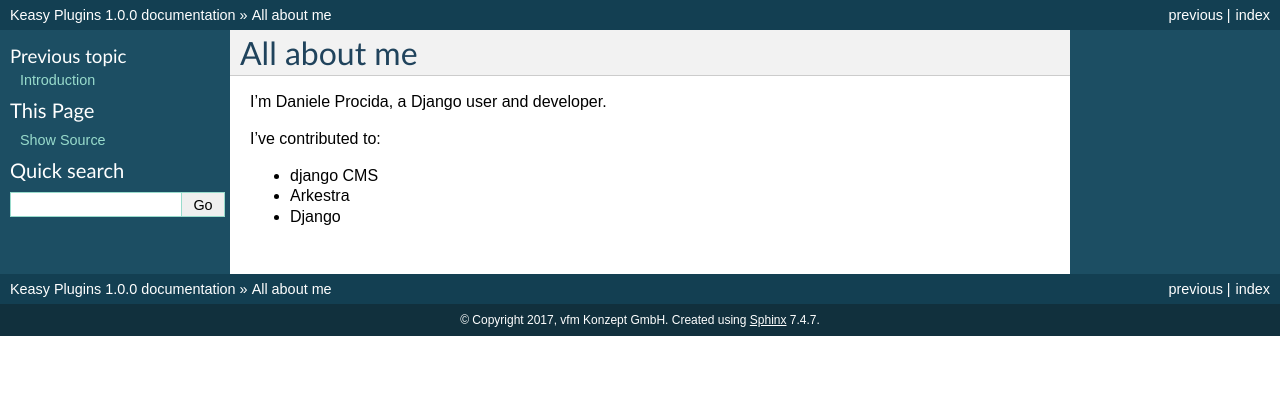
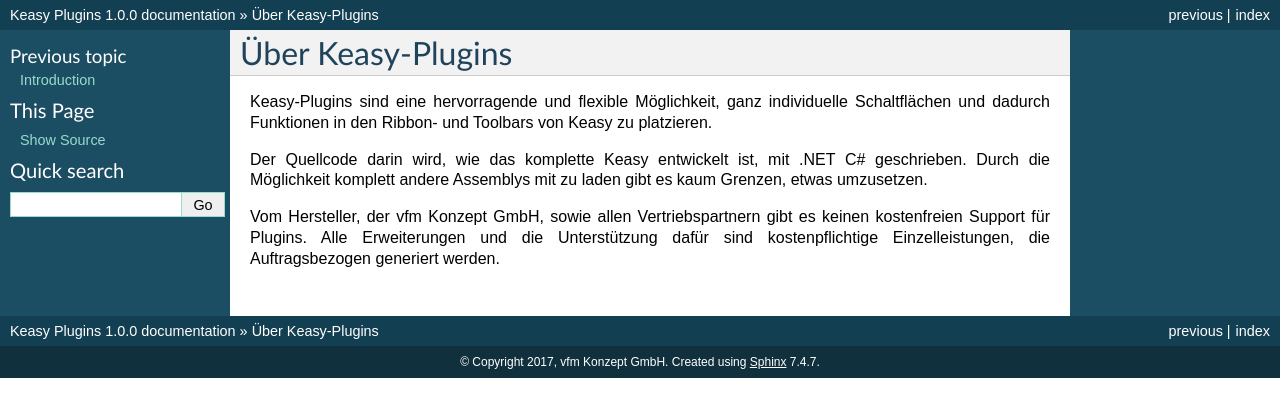
Before and after one commit to vfm/KeasyPlugins, a Sphinx documentation site: the page built from docs/source/intro.rst, in a window 1280 px wide. Shown: the top 417 px of the page. Built offline with Sphinx 7.4.7, drawn with Linux system fonts in a browser that asks for light colours.

Commit message:
Update intro.rst

```diff
--- a/docs/source/intro.rst
+++ b/docs/source/intro.rst
@@ -1,11 +1,9 @@
 ############
-All about me
+Über Keasy-Plugins
 ############
 
-I'm Daniele Procida, a Django user and developer.
+Keasy-Plugins sind eine hervorragende und flexible Möglichkeit, ganz individuelle Schaltflächen und dadurch Funktionen in den Ribbon- und Toolbars von Keasy zu platzieren.
 
-I've contributed to:
+Der Quellcode darin wird, wie das komplette Keasy entwickelt ist, mit .NET C# geschrieben. Durch die Möglichkeit komplett andere Assemblys mit zu laden gibt es kaum Grenzen, etwas umzusetzen.
 
-*   django CMS
-*   Arkestra
-*   Django
+Vom Hersteller, der vfm Konzept GmbH, sowie allen Vertriebspartnern gibt es keinen kostenfreien Support für Plugins. Alle Erweiterungen und die Unterstützung dafür sind kostenpflichtige Einzelleistungen, die Auftragsbezogen generiert werden.
```
